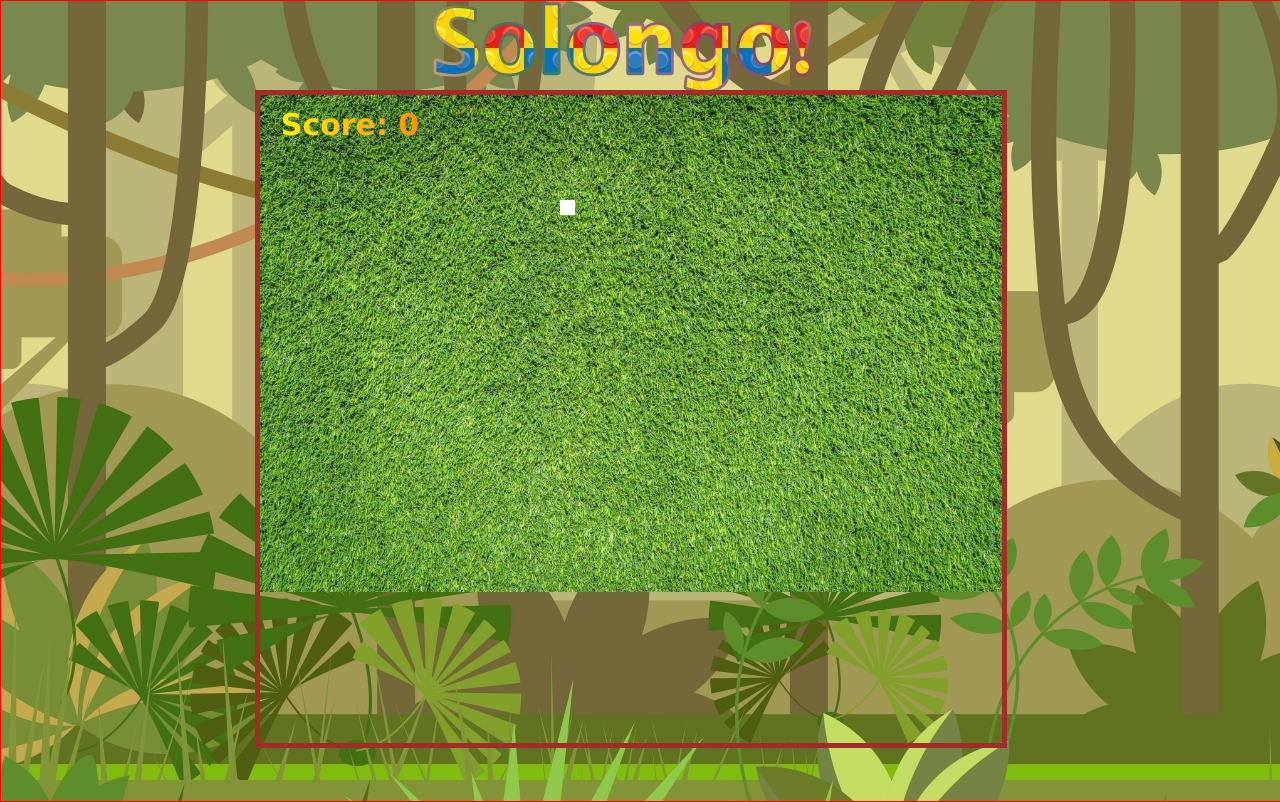
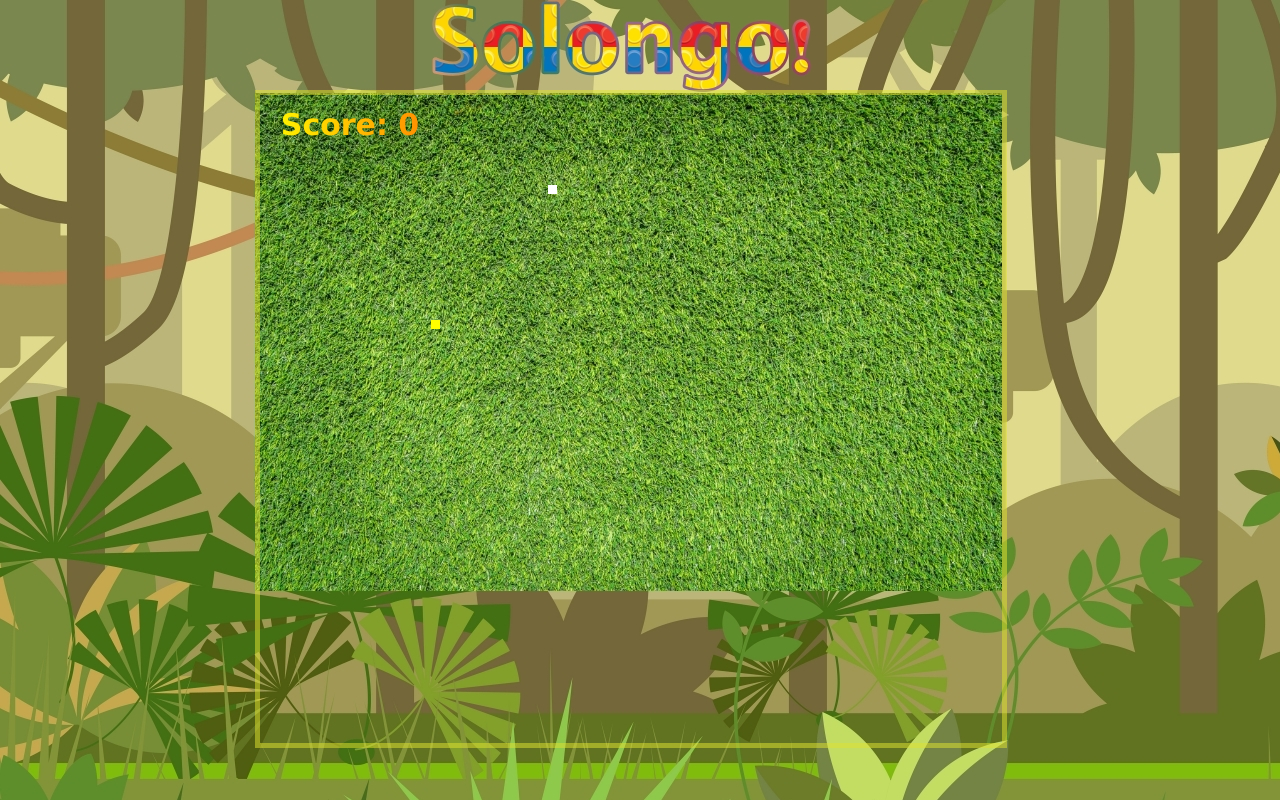
Before and after one commit to ujbolivar/Solongo, a plain HTML site: page index.html in a window 1280 px wide. Drawn offline with Linux system fonts and the light colour scheme.

Commit message:
thirteenth iteration

```diff
--- a/css/style.css
+++ b/css/style.css
@@ -4,34 +4,23 @@ body {
   }
 
   #canvas1 {
-    border: solid 1px red;
+    /*border: solid 1px red;*/
     /* background: #111; */
-    z-index: 1;
+    /*z-index: 1;*/
   }
 
   #field-container {
     position: absolute;
     width: 100%;
     text-align:center;
-    z-index: 3;
+    /* z-index: 3; */
   }
   #canvas {
     position: absolute;
     /* background: white; */
-    border: solid 5px brown;
+    border: solid 5px rgba(223, 226, 48, 0.521);
     margin-top: 90px;
-    z-index: 2;
+    /* z-index: 2; */
     left: 19.9%;
     /* background: #3e3e3e; */
   }
-
-  /*
-  #canvas {
-    margin-left: 170px;
-    margin-top: 55px;
-    background: #3e3e3e;
-    z-index: 3;
-    position: absolute;
-    justify-content: center
-}
- */
--- a/js/background.js
+++ b/js/background.js
@@ -17,23 +17,11 @@ function domloaded(){
         const canvas1DOMEL = document.querySelector                  ("#canvas1");
         const ctx = canvas1DOMEL.getContext("2d");
 
-
-            let jungle = new Image();
-            jungle.src = "./../images/jungle background and grass.jpg";
-            jungle.onload = function() {
-                ctx.drawImage(jungle, 0, 0);
-            }
-
-        // const canvas2DOMEl = document.querySelector             ("#canvas");
-        // const ctx2 = canvas2DOMEl.getContext("2d");
-
-        // let grass = new Image();
-        // grass.src = "./../images/grass red.jpg";
-        // grass.onload = function() {
-        //     ctx2.drawImage(grass, 0, 0);
-        // }
-
-        // ctx2.fillStyle = "rgb(200,0,0)";
+        let jungle = new Image();
+        jungle.src = "./../images/jungle background and grass.jpg";
+        jungle.onload = function() {
+            ctx.drawImage(jungle, 0, 0);
+        }
 
         // This sets some variables for demonstration purposes
         var x = 50;
--- a/js/functions.js
+++ b/js/functions.js
@@ -2,7 +2,7 @@ const canvas2DOMEl = document.getElementById('canvas');
 const ctx = canvas2DOMEl.getContext("2d");
 const w = window.innerWidth;
 const h = window.innerHeight;
-const size = Math.round(canvas.width / 50);
+const size = Math.round(canvas.width / 80);
 const xEdge = Math.round(canvas.width / size) * (size * 2);
 const yEdge = Math.round(canvas.height / size) * (size * 2);
 let cruiseControl = false;
@@ -10,12 +10,12 @@ let score = 0;
 let fps = 60;
 
 //States
-const snake = [{x: Math.round(random(size, w - size) / size) * size, y: Math.round(random(size, h - size) / size) * size}];
+let snake = [{x: Math.round(random(size, w - size) / size) * size, y: Math.round(random(size, h - size) / size) * size}];
+//let snake = [];
 const food = [];
 let direction = randomDirection();
 let speed = 50;
 
-// the score text
 function text(txt, fnt, x, y, c) {
     ctx.fillStyle = c;
     ctx.font = fnt;
@@ -76,6 +76,7 @@ function move() {
                     if (s.y < 0 + size) gameOver();
                     s.y -= size;
                     break;
+                    default: return;
                 }
                 for(let j = 1; j < snake.length; j += 1) {
                     if (snake[0].x === snake[j].x && snake[0].y === snake[j].y) {
```
